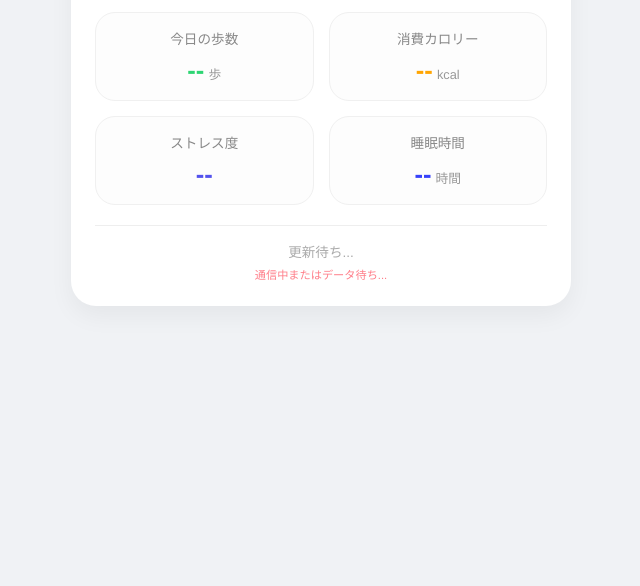
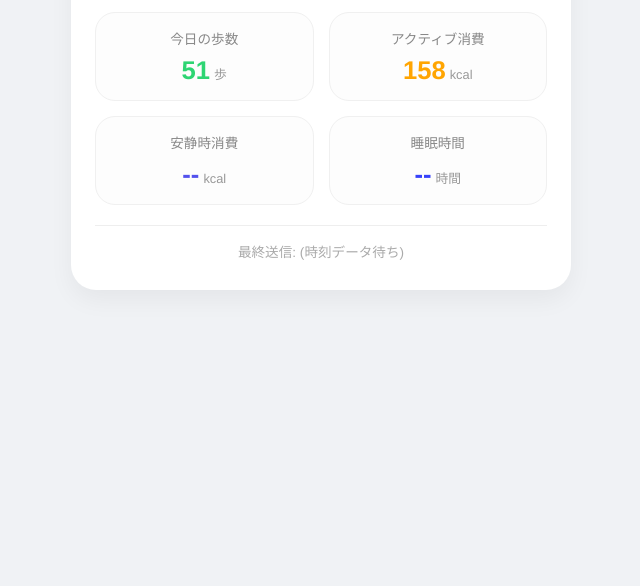
Before and after one commit to chiyain1234/myhealth, a plain HTML site: page index.html in a window 1280 px wide. Shown: the part 214-800 px from the top of the page, without its empty margins (319-959 px from the left). Drawn offline with Linux system fonts and the light colour scheme.

Commit message:
Update index.html

```diff
--- a/index.html
+++ b/index.html
@@ -20,7 +20,7 @@
         .bpm-box .value { color: #ff4757; font-size: 2.2rem; }
         .steps-box .value { color: #2ed573; }
         .cal-box .value { color: #ffa502; }
-        .stress-box .value { color: #5352ed; }
+        .resting-box .value { color: #5352ed; }
         .sleep-box .value { color: #3742fa; }
 
         #time { color: #aaa; font-size: 0.85rem; margin-top: 20px; border-top: 1px solid #eee; padding-top: 15px; }
@@ -42,12 +42,12 @@
                     <span id="steps" class="value">--</span><span class="unit">歩</span>
                 </div>
                 <div class="stat-box cal-box">
-                    <span class="label">消費カロリー</span>
+                    <span class="label">アクティブ消費</span>
                     <span id="calories" class="value">--</span><span class="unit">kcal</span>
                 </div>
-                <div class="stat-box stress-box">
-                    <span class="label">ストレス度</span>
-                    <span id="stress" class="value">--</span>
+                <div class="stat-box resting-box">
+                    <span class="label">安静時消費</span>
+                    <span id="resting" class="value">--</span><span class="unit">kcal</span>
                 </div>
                 <div class="stat-box sleep-box">
                     <span class="label">睡眠時間</span>
@@ -64,36 +64,46 @@
             try {
                 const res = await fetch('./data.json?' + new Date().getTime());
                 if (!res.ok) throw new Error("JSON読み込み失敗");
-                const data = await res.json();
 
-                // 各値の安全な表示（nullやundefinedを弾く）
-                const setVal = (id, val, fallback = "--") => {
-                    document.getElementById(id).innerText = (val !== undefined && val !== null && val !== "") ? val : fallback;
+                const text = await res.text();
+                // JSONが壊れている（末尾にカンマがある等）場合の簡易修正
+                const safeJson = text.replace(/,\s*}/g, '}').replace(/:\s*,/g, ':null,');
+                const data = JSON.parse(safeJson);
+
+                const setVal = (id, val, isRound = false) => {
+                    let display = "--";
+                    if (val !== undefined && val !== null && val !== "") {
+                        display = isRound ? Math.round(val) : val;
+                        if (id === 'steps') display = Number(val).toLocaleString();
+                    }
+                    document.getElementById(id).innerText = display;
                 };
 
                 setVal('bpm', data.bpm);
-                setVal('steps', data.steps ? Number(data.steps).toLocaleString() : "0");
-                setVal('calories', data.calories ? Math.round(data.calories) : "0");
-                setVal('stress', data.stress);
+                setVal('steps', data.steps);
+                setVal('calories', data.calories, true);
+                setVal('resting', data.resting, true);
 
                 // 睡眠時間の表示処理
                 let s = data.sleep;
-                if (s && !isNaN(s)) {
-                    // 数値(分)で届いた場合は時間に変換
-                    setVal('sleep', (Number(s) / 60).toFixed(1));
+                if (s && !isNaN(s) && s > 30) { // 30より大きい場合は「分」と判定
+                    document.getElementById('sleep').innerText = (Number(s) / 60).toFixed(1);
                 } else {
-                    setVal('sleep', s);
+                    document.getElementById('sleep').innerText = s || "--";
                 }
 
-                // 更新時刻
-                if (data.date) {
+                // 更新時刻の表示
+                if (data.date && isNaN(data.date)) {
                     const d = new Date(data.date.replace(/-/g, '/').replace('JST', ''));
                     document.getElementById('time').innerText = "最終送信: " + (isNaN(d.getTime()) ? data.date : d.toLocaleString('ja-JP'));
+                } else {
+                    // 日付が数字（75など）だった場合の予備表示
+                    document.getElementById('time').innerText = "最終送信: (時刻データ待ち)";
                 }
 
                 document.getElementById('debug').innerText = "";
             } catch (e) {
-                document.getElementById('debug').innerText = "通信中またはデータ待ち...";
+                document.getElementById('debug').innerText = "データ解析中... (JSONを確認してください)";
             }
         }
 
```
